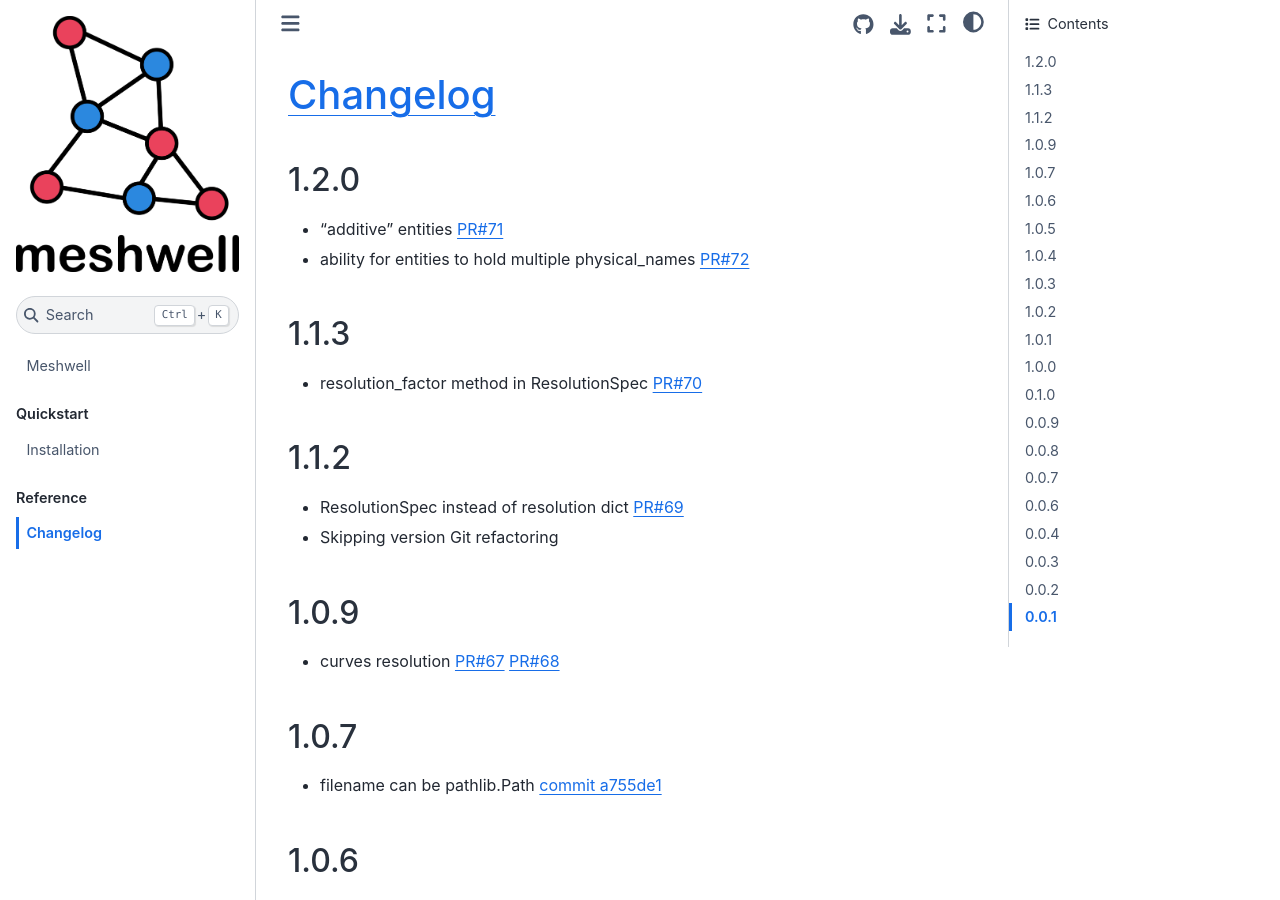
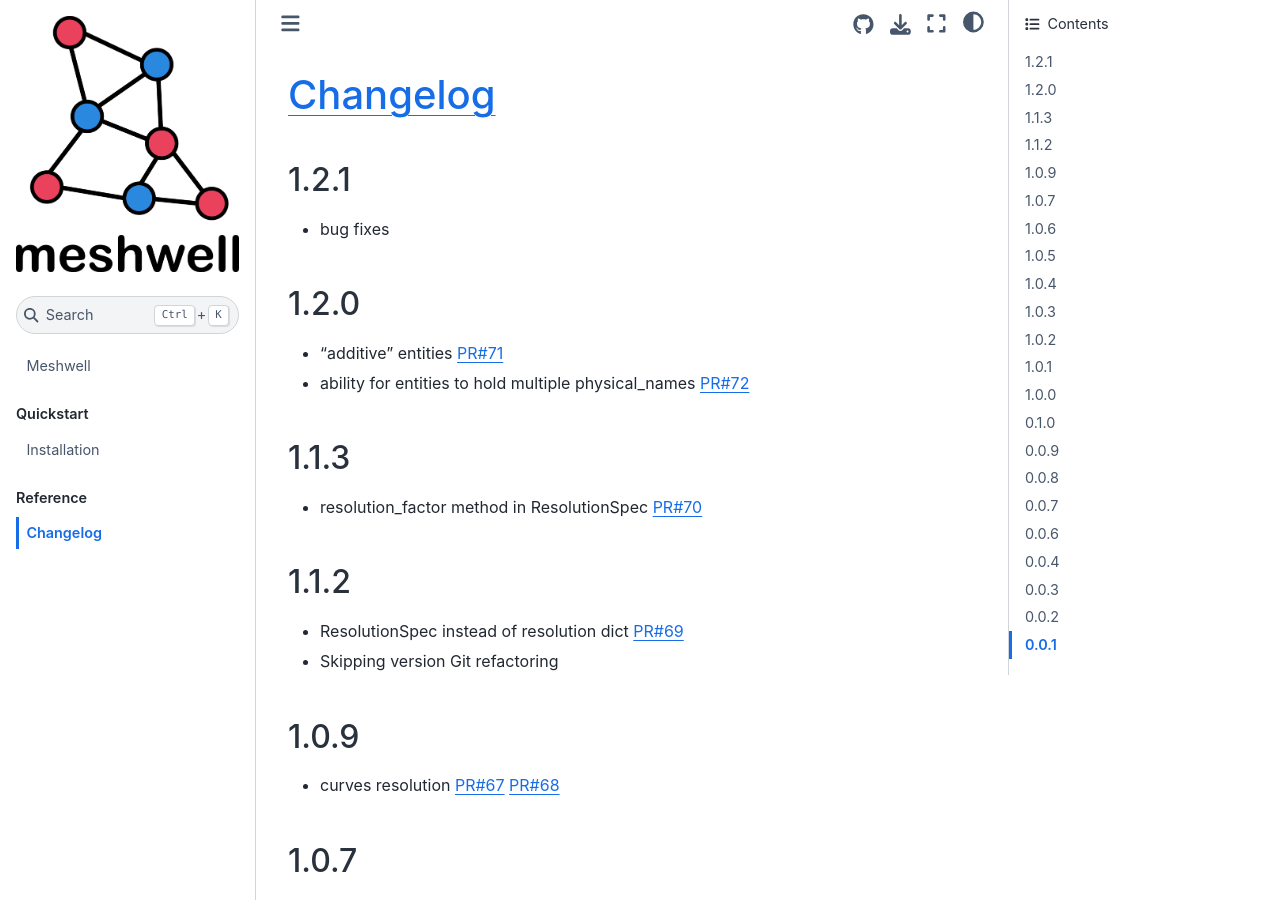
Before and after one commit to simbilod/meshwell, a Jupyter Book: the page built from docs/changelog.md, in a window 1280 px wide and 900 px high. Built offline with Jupyter Book 1.0.4 settings and Sphinx 7.4.7 and the Sphinx Book theme 1.1.4, drawn with Linux system fonts in a browser that asks for light colours; pages that are not in the unit, such as notebooks, are missing from menus.

Commit message:
changelog

```diff
--- a/docs/changelog.md
+++ b/docs/changelog.md
@@ -1,4 +1,8 @@
 # [Changelog](https://keepachangelog.com/en/1.0.0/)
+
+## 1.2.1
+
+- bug fixes
 
 ## 1.2.0
 
```
